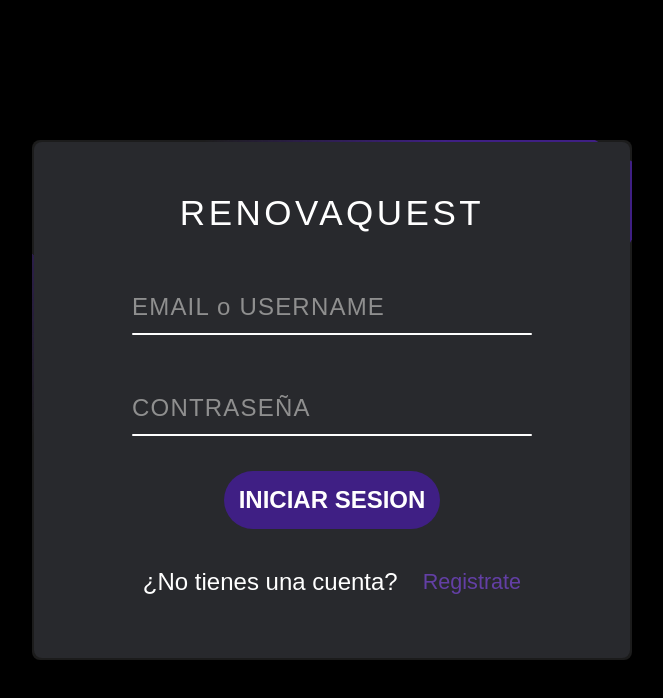
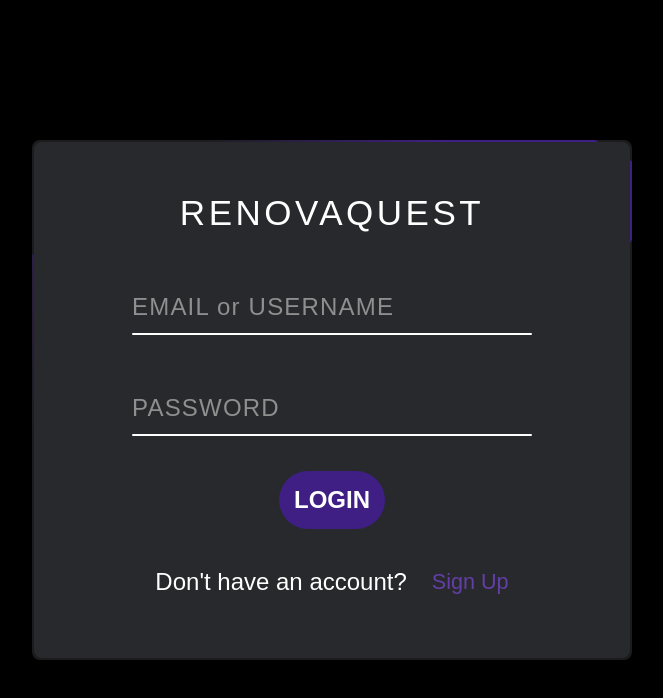
Before and after one commit to sofiachavesalarcon/RenovaQuest-WebSite, an Angular app: page /login in a window 1280 px wide. Shown: the top 698 px of the page, without its empty margins (308-971 px from the left). Built offline with nearby package versions, Linux system fonts and the light colour scheme; a web font is replaced by a local one.

Commit message:
Add changes

```diff
--- a/src/app/pages/login/login.component.html
+++ b/src/app/pages/login/login.component.html
@@ -4,19 +4,19 @@
 			<h2>RENOVAQUEST</h2>
 			<div class="inputBox">
 				<input type="text" [(ngModel)]="loginObj.Username" name="Username" required>
-				<span>EMAIL o USERNAME</span>
+				<span>EMAIL or USERNAME</span>
 				<i></i>
 			</div>
 			<div class="inputBox">
 				<input type="password" [(ngModel)]="loginObj.Password" name="Password" required="required">
-				<span>CONTRASEÑA</span>
+				<span>PASSWORD</span>
 				<i></i>
 			</div>
 
-			<button type="button" (click)="onLogin()">INICIAR SESION</button>
+			<button type="button" (click)="onLogin()">LOGIN</button>
       <div class="links">
-        <span>¿No tienes una cuenta?</span>
-        <a [routerLink]="['/signUp']">Registrate</a>
+        <span>Don't have an account?</span>
+        <a [routerLink]="['/signUp']">Sign Up</a>
       </div>
 		</form>
 	</div>
--- a/src/app/pages/login/login.component.ts
+++ b/src/app/pages/login/login.component.ts
@@ -23,7 +23,7 @@ export class LoginComponent {
     .pipe(
       catchError((error: HttpErrorResponse)=>{
         alert("Username o contraseña incorrecto");
-        return throwError("Username or Password Incorrect")
+        return throwError("Username o Contraseña Incorrecto")
       })
     )
     .subscribe((res:any)=>{
--- a/src/app/pages/sign-up/sign-up.component.html
+++ b/src/app/pages/sign-up/sign-up.component.html
@@ -3,30 +3,30 @@
 		<form autocomplete="off" >
 			<h2>RENOVAQUEST</h2>
 			<div class="inputBox">
-				<input type="text" name="Username" required>
+				<input type="text" [(ngModel)]="SignUpObj.Username" name="Username" required>
 				<span>USERNAME</span>
 				<i></i>
 			</div>
       <div class="inputBox">
-				<input type="text" name="Email" required>
+				<input type="text" [(ngModel)]="SignUpObj.Email" name="Email" required>
 				<span>EMAIL</span>
 				<i></i>
 			</div>
 			<div class="inputBox">
-				<input type="password" name="Password" required="required">
-				<span>CONTRASEÑA</span>
+				<input type="password" [(ngModel)]="SignUpObj.Password" name="Password" required="required">
+				<span>PASSWORD</span>
 				<i></i>
 			</div>
       <div class="inputBox">
-				<input type="text" name="Image" required="required">
-				<span>IMAGEN</span>
+				<input type="text" [(ngModel)]="SignUpObj.Image" name="Image" required="required">
+				<span>IMAGE</span>
 				<i></i>
 			</div>
 
-			<button type="button" (click)="OnSignUp()">REGISTRAR</button>
+			<button type="button" (click)="OnSignUp()">SIGN UP</button>
       <div class="links">
-        <span>¿Ya tienes una cuenta?</span>
-        <a [routerLink]="['/login']">Inicia Sesión</a>
+        <span>Already a member?</span>
+        <a [routerLink]="['/login']">Log In</a>
       </div>
 		</form>
 	</div>
--- a/src/app/pages/sign-up/sign-up.component.ts
+++ b/src/app/pages/sign-up/sign-up.component.ts
@@ -1,8 +1,9 @@
 import { CommonModule } from '@angular/common';
-import { HttpClient, HttpClientModule } from '@angular/common/http';
+import { HttpClient, HttpClientModule, HttpErrorResponse } from '@angular/common/http';
 import { Component } from '@angular/core';
 import { FormsModule } from '@angular/forms';
 import { Router, RouterModule } from '@angular/router';
+import { catchError, throwError } from 'rxjs';
 
 @Component({
   selector: 'app-sign-up',
@@ -17,9 +18,20 @@ export class SignUpComponent {
     this.SignUpObj = new SignUp();
   }
   OnSignUp(){
-    this.http.post('http://www.api-rest.somee.com/api/user', this.SignUpObj) .subscribe((res:any)=>{
+    this.http.post('http://www.api-rest.somee.com/api/user', this.SignUpObj)
+    .pipe(
+      catchError((error: HttpErrorResponse)=>{
+        alert("Registration failed");
+        return throwError("Username o Contraseña Incorrecto")
+      })
+    )
+    .subscribe((res:any)=>{
+    if(res){
+        alert("registro exitoso")
+        this.router.navigateByUrl('/login')
+      }
+    })
 
-      })
   }
 }
 
```
